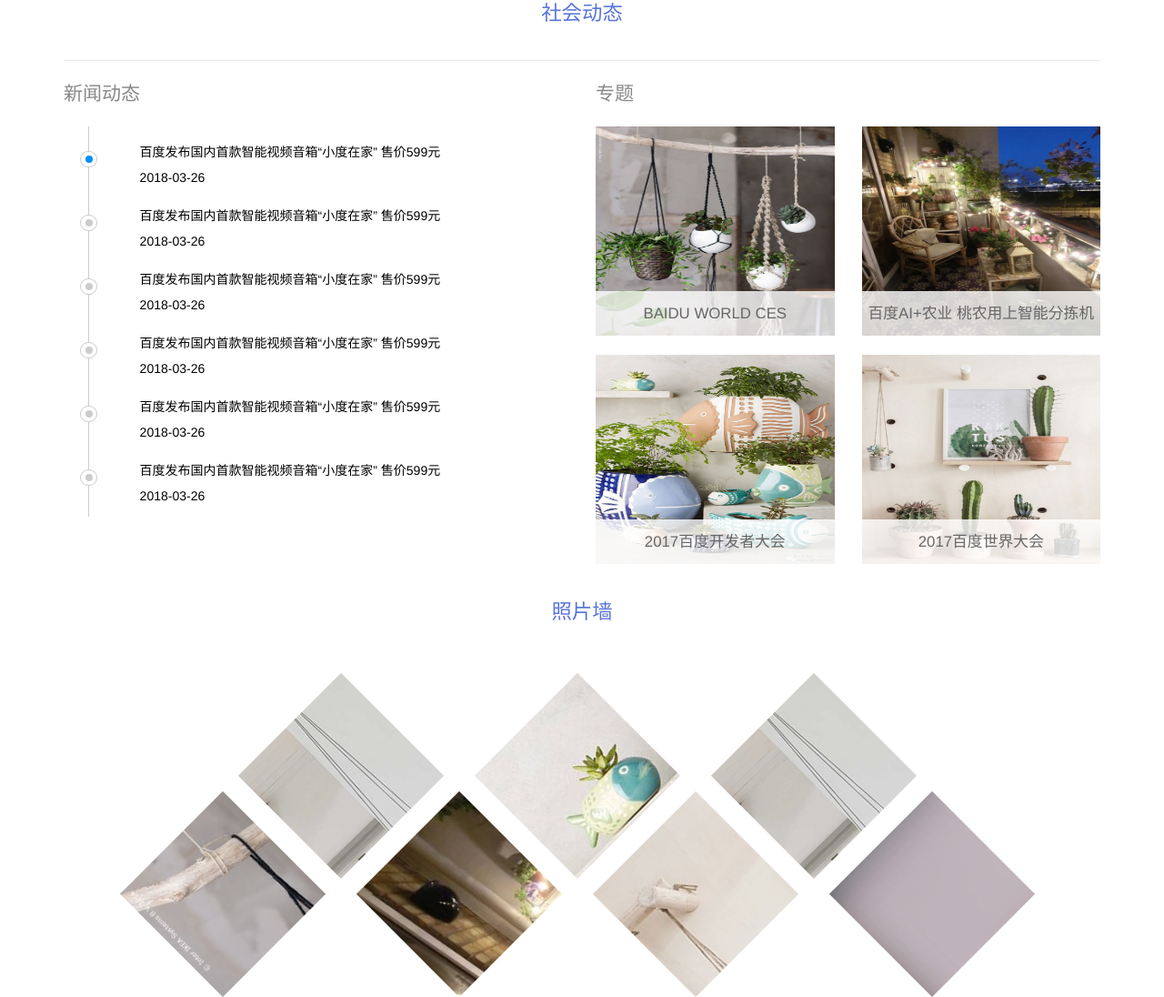
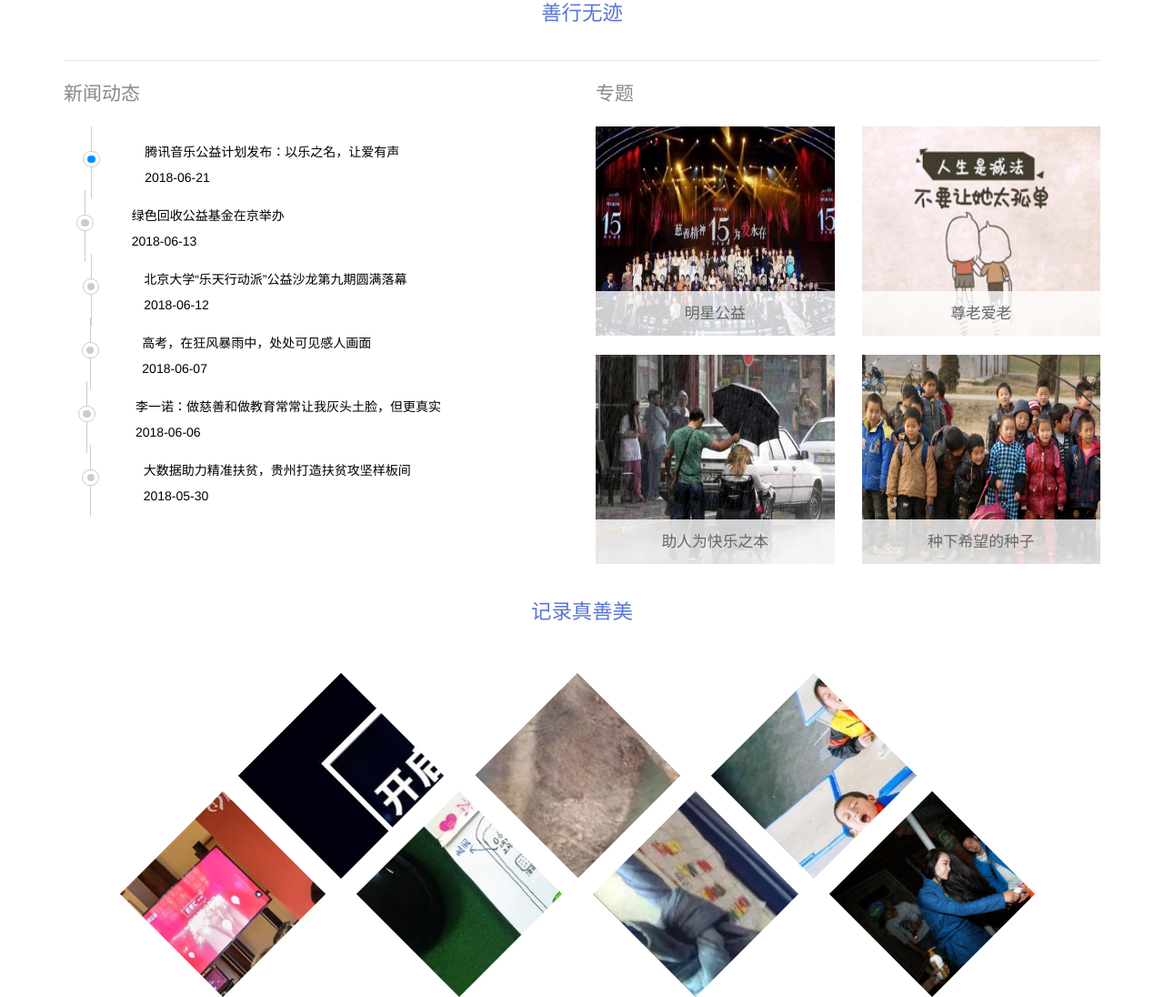
Before and after one commit to Advertisemnet-Competion/Advertisement, a website: page webapp/society.html in a window 1280 px wide. Shown: the part 548-1644 px from the top of the page at 91% size. Drawn offline with nearby package versions, Linux system fonts and the light colour scheme; files that its build step writes are made by us from their sources.

Commit message:
'社会内容修改'

```diff
--- a/webapp/css/society.scss
+++ b/webapp/css/society.scss
@@ -190,32 +190,32 @@
         }
         .item:nth-of-type(1){
           left: 190px;
-          background-image: url("../img/img3.jpg");
+          background-image: url("../img/society-8.jpg");
         }
         .item:nth-of-type(2){
           left: 320px;
-          background-image: url("../img/img4.jpg");
+          background-image: url("../img/society-9.jpg");
         }
         .item:nth-of-type(3){
           left: 450px;
-          background-image: url("../img/img5.jpg");
+          background-image: url("../img/society-10.png");
         }
         .item:nth-of-type(4){
           left: 580px;
-          background-image: url("../img/img6.jpg");
+          background-image: url("../img/society-11.png");
         }
         .item:nth-of-type(5){
           left: 710px;
-          background-image: url("../img/img7.jpg");
+          background-image: url("../img/society-12.jpg");
         }
         .item:nth-of-type(6){
           left: 840px;
-          background-image: url("../img/img4.jpg");
+          background-image: url("../img/society-13.jpg");
 
         }
         .item:nth-of-type(7){
           left: 970px;
-          background-image: url("../img/bd_work_bg01.jpg");
+          background-image: url("../img/society-14.jpg");
         }
       }
     }
--- a/webapp/society.html
+++ b/webapp/society.html
@@ -15,7 +15,7 @@
             <div class="society-info">
                 <div class="row">
                     <div class="title">
-                        <h2>社会资讯</h2>
+                        <h2>于国善亦是于己善</h2>
                         <h3>存善心，纳善言，践善行</h3>
                     </div>
                 </div>
@@ -23,26 +23,26 @@
                     <div class="col-md-6">
                         <div class="col-md-6">
                             <div class="info-left">
-                                <img src="./img/img3.jpg">
+                                <img src="./img/society-3.jpg">
                             </div>
                         </div>
                         <div class="col-md-6">
                             <div class="info-right">
-                                <h3>微电影制作</h3>
-                                <p>我们为全国饮食品牌连锁店“蒙自源”定制新媒体营销方案，携手nvcc一众新媒体专员，助力构建媒体运营新格局，迅速提高您的品牌知名度！</p>
+                                <h3>核心价值观</h3>
+                                <p>爱国、敬业、诚信、友善是国家给每位公民提出来的新的要求。个体是社会组成的基本元素，也是社会价值观的逻辑起点，核心价值观的实现需要每位公民的践行和职守。善良是一种天意，而善意是一种选择。</p>
                             </div>
                         </div>
                     </div>
                     <div class="col-md-6">
                         <div class="col-md-6">
                             <div class="info-left">
-                                <img src="./img/img3.jpg">
+                                <img src="./img/society-2.jpg">
                             </div>
                         </div>
                         <div class="col-md-6">
                             <div class="info-right">
-                                <h3>微电影制作</h3>
-                                <p>我们为全国饮食品牌连锁店“蒙自源”定制新媒体营销方案，携手nvcc一众新媒体专员，助力构建媒体运营新格局，迅速提高您的品牌知名度！</p>
+                                <h3>国善</h3>
+                                <p>国善，即长于善国而善人。国人和国家双向信念善念的表达与力行，既是国人为了国家当下与未来好善为善不为的共担表现，又是国家不断发展惠及国人的共享状态。习总书记重要论述中蕴含的国善思想，主要体现在国善目标、国善思维、国善信念、国善原则、国善力量、国善战略、国善发展、国善胸怀诸方面。</p>
                             </div>
                         </div>
                     </div>
@@ -54,7 +54,7 @@
                 <div class="row">
                     <div class="container">
                         <div class="text-center">
-                            <h2>社会动态</h2>
+                            <h2>善行无迹</h2>
                         </div>
                     </div>
                 </div>
@@ -70,9 +70,9 @@
                                     </div>
                                 </div>
                                 <div class="news-box">
-                                    <a class="news-title" href="javascript:void(0)" target="_blank">百度发布国内首款智能视频音箱“小度在家” 售价599元</a>
+                                    <a class="news-title" href="javascript:void(0)" target="_blank">腾讯音乐公益计划发布：以乐之名，让爱有声</a>
                                     <div class="news-time">
-                                        2018-03-26
+                                        2018-06-21
                                     </div>
                                 </div>
                             </div>
@@ -83,9 +83,9 @@
                                     </div>
                                 </div>
                                 <div class="news-box">
-                                    <a class="news-title" href="javascript:void(0)" target="_blank">百度发布国内首款智能视频音箱“小度在家” 售价599元</a>
+                                    <a class="news-title" href="javascript:void(0)" target="_blank">绿色回收公益基金在京举办</a>
                                     <div class="news-time">
-                                        2018-03-26
+                                        2018-06-13
                                     </div>
                                 </div>
                             </div>
@@ -96,9 +96,9 @@
                                     </div>
                                 </div>
                                 <div class="news-box">
-                                    <a class="news-title" href="javascript:void(0)" target="_blank">百度发布国内首款智能视频音箱“小度在家” 售价599元</a>
+                                    <a class="news-title" href="javascript:void(0)" target="_blank">北京大学“乐天行动派”公益沙龙第九期圆满落幕</a>
                                     <div class="news-time">
-                                        2018-03-26
+                                        2018-06-12
                                     </div>
                                 </div>
                             </div>
@@ -109,9 +109,9 @@
                                     </div>
                                 </div>
                                 <div class="news-box">
-                                    <a class="news-title" href="javascript:void(0)" target="_blank">百度发布国内首款智能视频音箱“小度在家” 售价599元</a>
+                                    <a class="news-title" href="javascript:void(0)" target="_blank">高考，在狂风暴雨中，处处可见感人画面</a>
                                     <div class="news-time">
-                                        2018-03-26
+                                        2018-06-07
                                     </div>
                                 </div>
                             </div>
@@ -122,9 +122,9 @@
                                     </div>
                                 </div>
                                 <div class="news-box">
-                                    <a class="news-title" href="javascript:void(0)" target="_blank">百度发布国内首款智能视频音箱“小度在家” 售价599元</a>
+                                    <a class="news-title" href="javascript:void(0)" target="_blank">李一诺：做慈善和做教育常常让我灰头土脸，但更真实</a>
                                     <div class="news-time">
-                                        2018-03-26
+                                        2018-06-06
                                     </div>
                                 </div>
                             </div>
@@ -135,9 +135,9 @@
                                     </div>
                                 </div>
                                 <div class="news-box">
-                                    <a class="news-title" href="javascript:void(0)" target="_blank">百度发布国内首款智能视频音箱“小度在家” 售价599元</a>
+                                    <a class="news-title" href="javascript:void(0)" target="_blank">大数据助力精准扶贫，贵州打造扶贫攻坚样板间</a>
                                     <div class="news-time">
-                                        2018-03-26
+                                        2018-05-30
                                     </div>
                                 </div>
                             </div>
@@ -151,10 +151,10 @@
                                     <a href="javascript:void(0)" class="topic-item">
                                         <div class="img-outer">
                                             <div class="img-inner">
-                                                <img class="card-img" src="./img/img3.jpg" />
+                                                <img class="card-img" src="./img/society-4.jpg" />
                                             </div>
                                             <div class="card-img-bottomlay">
-                                                BAIDU WORLD CES
+                                                明星公益
                                             </div>
                                         </div>
                                     </a>
@@ -163,10 +163,10 @@
                                     <a href="javascript:void(0)" class="topic-item">
                                         <div class="img-outer">
                                             <div class="img-inner">
-                                                <img class="card-img" src="img/img5.jpg" />
+                                                <img class="card-img" src="img/society-5.jpg" />
                                             </div>
                                             <div class="card-img-bottomlay">
-                                                百度AI+农业 	桃农用上智能分拣机
+                                                尊老爱老
                                             </div>
                                         </div>
                                     </a>
@@ -175,10 +175,10 @@
                                     <a href="http://create.baidu.com/index/" class="topic-item">
                                         <div class="img-outer">
                                             <div class="img-inner">
-                                                <img class="card-img" src="img/img6.jpg" />
+                                                <img class="card-img" src="img/society-6.jpg" />
                                             </div>
                                             <div class="card-img-bottomlay">
-                                                2017百度开发者大会
+                                                助人为快乐之本
                                             </div>
                                         </div>
                                     </a>
@@ -187,10 +187,10 @@
                                     <a href="http://baiduworld.baidu.com/2017/index.html" class="topic-item">
                                         <div class="img-outer">
                                             <div class="img-inner">
-                                                <img class="card-img" src="img/img7.jpg" />
+                                                <img class="card-img" src="img/society-7.jpg" />
                                             </div>
                                             <div class="card-img-bottomlay">
-                                                2017百度世界大会
+                                                种下希望的种子
                                             </div>
                                         </div>
                                     </a>
@@ -204,7 +204,7 @@
             <div class="photos">
                 <div class="row">
                     <div class="title">
-                        <h2>照片墙</h2>
+                        <h2>记录真善美</h2>
                     </div>
                 </div>
                 <div class="items">
```
Also changed, not shown: webapp/css/family.css (added), webapp/css/society.css (added), webapp/img/society-1.jpg (added), webapp/img/society-10.png (added), webapp/img/society-11.png (added), webapp/img/society-12.jpg (added), webapp/img/society-13.jpg (added), webapp/img/society-14.jpg (added), webapp/img/society-2.jpg (added), webapp/img/society-3.jpg (added), webapp/img/society-4.jpg (added), webapp/img/society-5.jpg (added), webapp/img/society-6.jpg (added), webapp/img/society-7.jpg (added), 2 more files, 2 other files.
